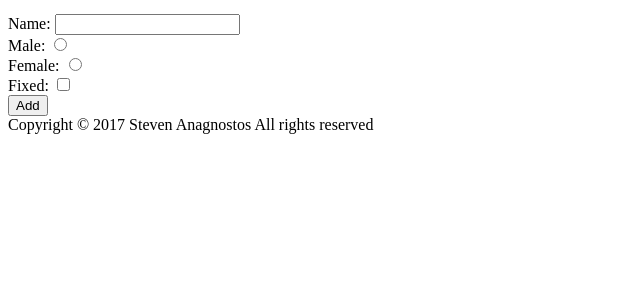
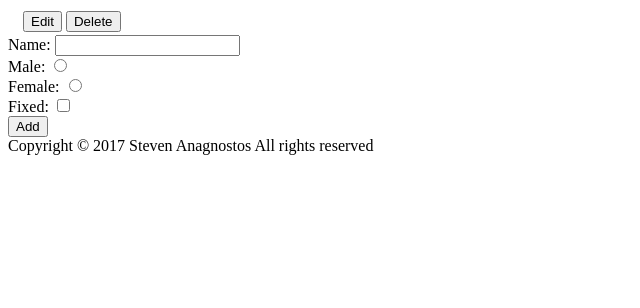
Before and after one commit to sanagnostos/SE26605, a PHP site: page /wk3demo/index.php in a window 1280 px wide. Shown: the top 308 px of the page, without its empty margins (0-640 px from the left). Run offline with PHP 8.4, Linux system fonts and the light colour scheme; tables that the repository leaves empty or names only in its code hold one stand-in row (values such as "Sample post"); data that the repository does not hold is empty.

Commit message:
edit and delete

```diff
--- a/wk3demo/assets/dogs.php
+++ b/wk3demo/assets/dogs.php
@@ -16,7 +16,11 @@ function getDogsAsTable($db) {
         if($sql->rowCount()>0) {
             $table = "<table>" . PHP_EOL;
             foreach ($dogs as $dog) {
-                $table .= "<tr><td>" . $dog['name'] . "</td><td>" . $dog['gender'] . "</td><td>" . $dog['fixed'] . "</td></tr>";
+                $table .= "<tr><td>" . $dog['name'] . "</td><td>" . $dog['gender'] . "</td><td>" . $dog['fixed'] . "</td>";
+                $table .= "<td><form method='post' action=''#'><input type='hidden' name='id' value='" . $dog['id'] ."' /><input type='submit' name='action' value='Edit' /></form></td>";
+                $table .= "<td><form method='post' action=''#'><input type='hidden' name='id' value='" . $dog['id'] ."' /><input type='submit' name='action' value='Delete' /></form></td>";
+                $table .= "</tr>";
+
             }
             $table .= "</table>" . PHP_EOL;
             return $table;
```
